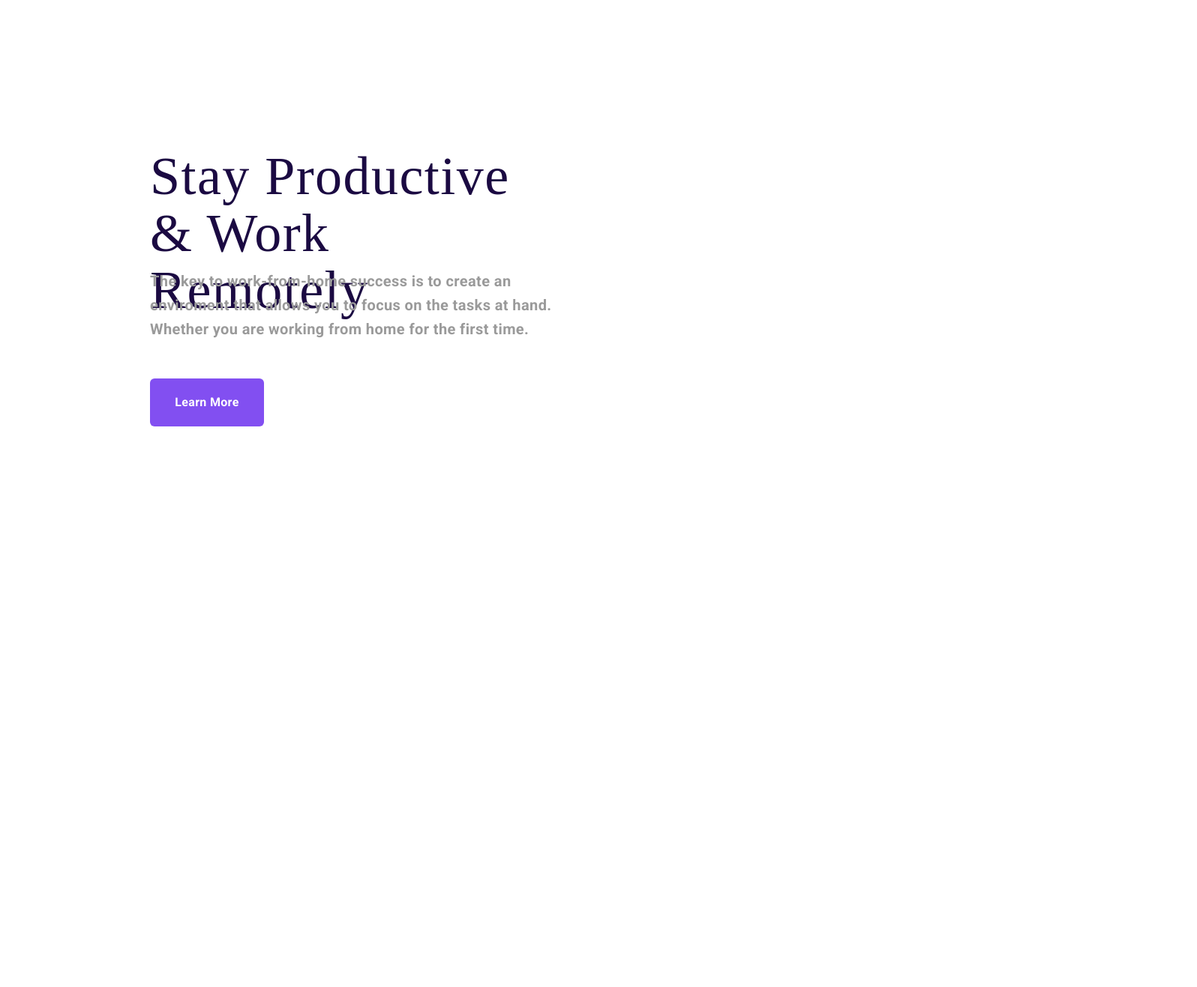
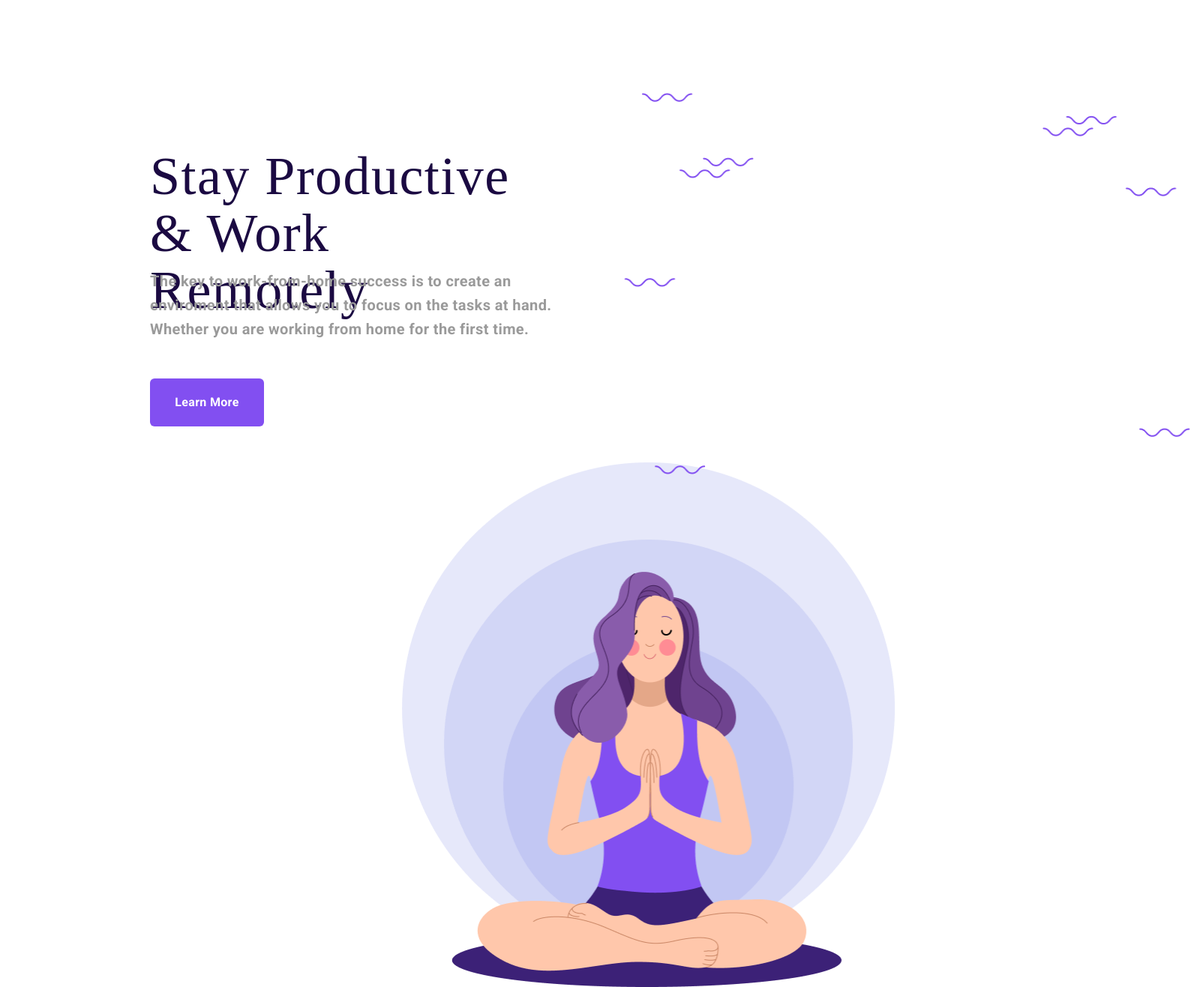
Before and after one commit to Patrick-Svensson/code-figma-exercise, a plain HTML site: page index.html in a window 1280 px wide. Shown: the part 240-1557 px from the top of the page at 75% size, 1596 px wide, since content can reach past the window. Before the commit the page ends 809 px from the top, so only its background shows below. Drawn offline with Linux system fonts and the light colour scheme; a web font is replaced by a local one.

Commit message:
Add images.

```diff
--- a/index.html
+++ b/index.html
@@ -29,7 +29,7 @@
 
     <!-------- Content ------->
     <main>
-        <section>
+        <section class="content">
             <h1 class="main-heading">
                 Stay Productive &#38; Work Remotely
             </h1>
@@ -44,7 +44,8 @@
 
         <!-------- images -------->
         <section>
-
+            <img src="images/purple-girl.png" alt="Image of a girl meditating" class="main-img">
+            <img src="images/air-ripples.png" alt="" class="img-overlay">
         </section>
     </main>
     <!------- /.images-------->
--- a/styles/style.css
+++ b/styles/style.css
@@ -95,6 +95,11 @@
 
 /* ------ Content ------ */
 
+.content {
+    position: relative;
+    float: left;
+}
+
 .main-heading {
     max-width: 496px;
     height: 152px;
@@ -150,3 +155,20 @@
 }
 
 /* ------ Images ------ */
+
+.main-img {
+    position: relative;
+    float: right;
+    width: 658px;
+    height: 700px;
+    margin-top: 48px;
+    margin-right: 86px;
+}
+
+.img-overlay {
+    position: absolute;
+    float: right;
+    width: 805px;
+    height: 509px;
+    margin-top: 136px;
+}
```
